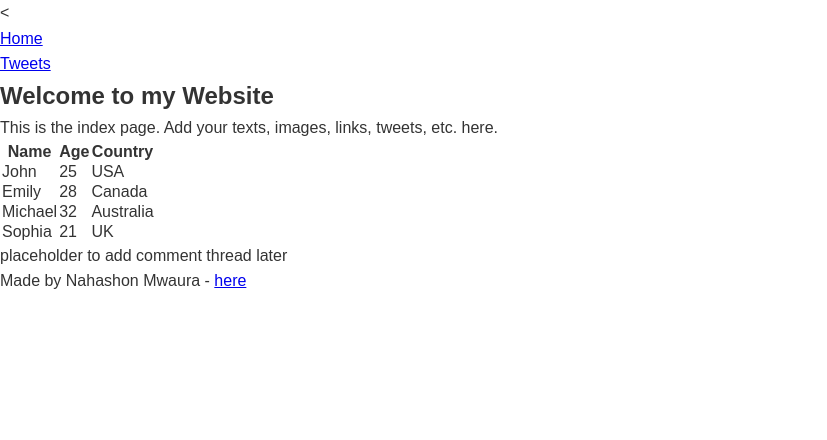
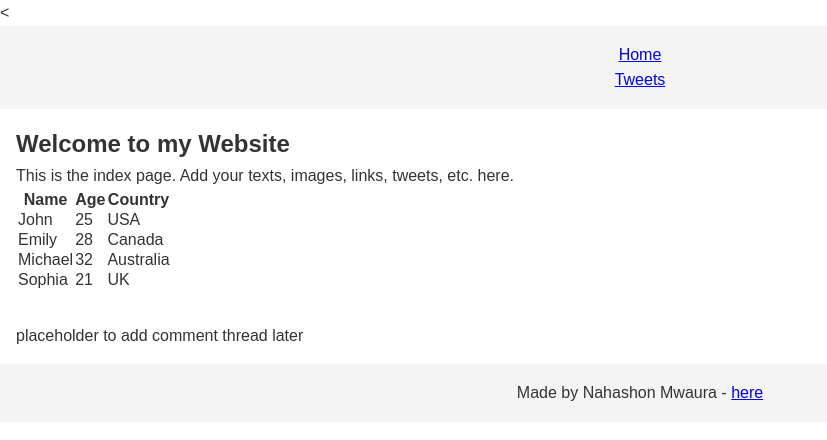
Before and after one commit to nash052842/alx_html_css, a plain HTML site: page index.html in a window 1280 px wide. Shown: the whole page, without its empty margins (0-827 px from the left). Drawn offline with Linux system fonts and the light colour scheme.

Commit message:
second commit

```diff
--- a/styles.css
+++ b/styles.css
@@ -14,3 +14,26 @@ body {
     background-color: #ffffff;
     color: #333333;
 }
+
+ main{ flex:flex;
+    flex-direction: row;
+    flex: auto;
+    justify-content: space-between;
+}
+
+article {
+    flex: 1;
+        overflow-y: auto;
+    padding: 1rem ;
+}
+aside {
+     flex: 1;
+    overflow-y: auto;
+    padding: 1rem ;
+}
+header, footer {
+    background-color: #f4f4f4;
+    color: #333;
+    padding: 1rem 0;
+    text-align: center;
+}
```
